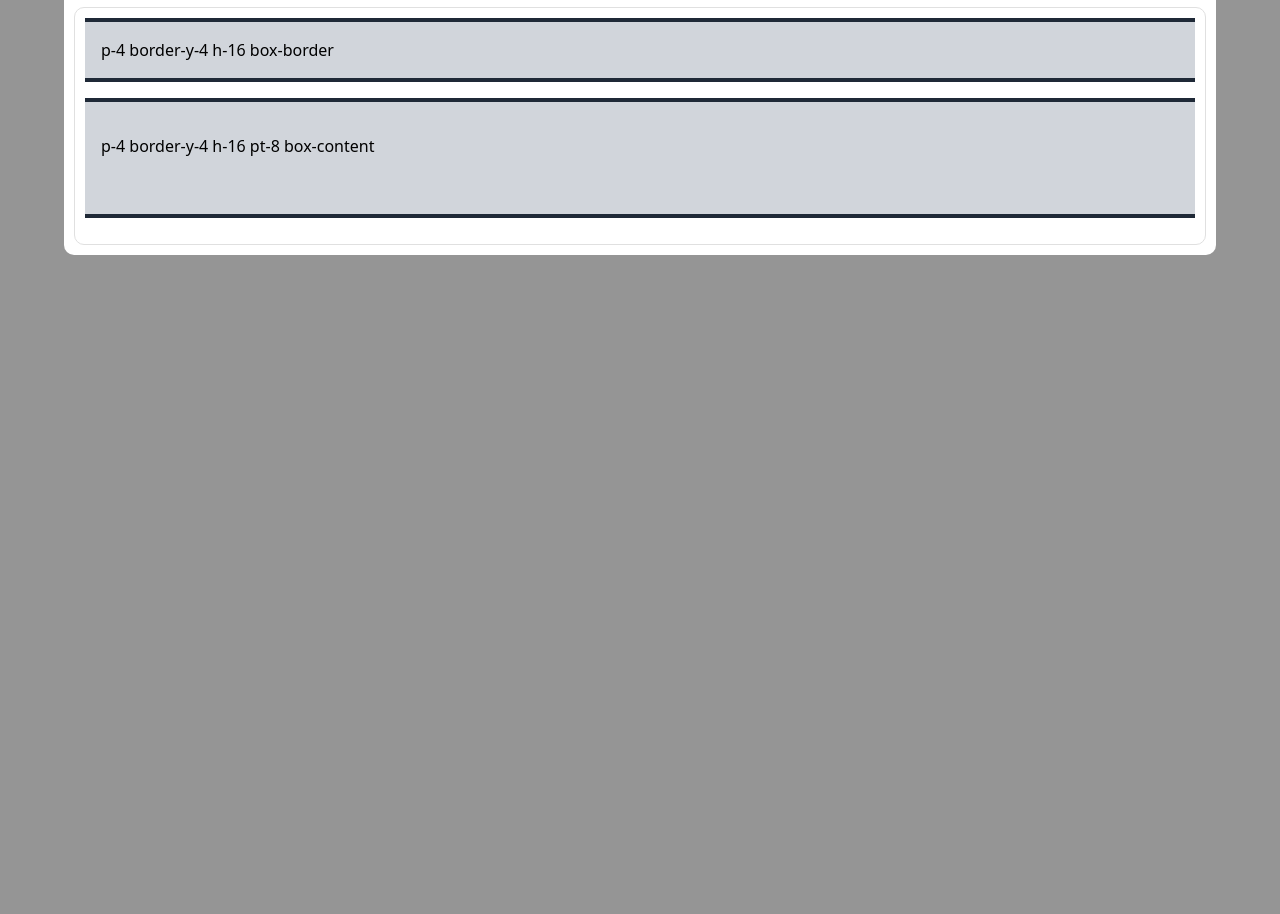
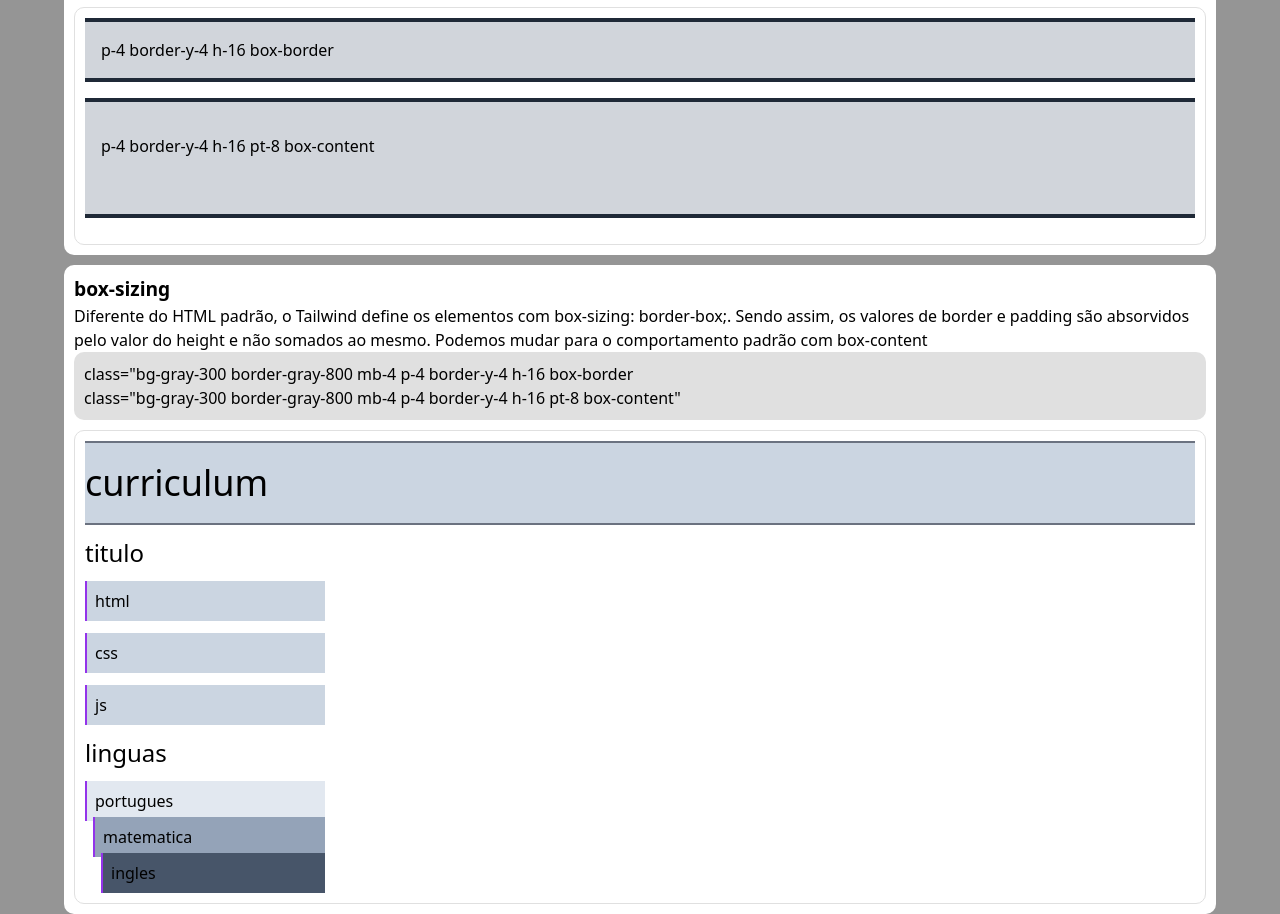
Before and after one commit to felipemendesvidal/TAILWIND-CSS-, a website: page src/index.html in a window 1280 px wide. Shown: the part 2454-3368 px from the top of the page. Before the commit the page ends 2709 px from the top, so only its background shows below. Drawn offline with Linux system fonts and the light colour scheme.

Commit message:
20-12-2024

```diff
--- a/src/index.html
+++ b/src/index.html
@@ -206,5 +206,55 @@
       </div>
     </div>
     <!-- fim container -->
+
+    <!-- inicio container -->
+    <div class="f-container">
+      <div class="f-content">
+        <h2>box-sizing</h2>
+        <p>
+          Diferente do HTML padrão, o Tailwind define os elementos com
+          box-sizing: border-box;. Sendo assim, os valores de border e padding
+          são absorvidos pelo valor do height e não somados ao mesmo. Podemos
+          mudar para o comportamento padrão com box-content
+        </p>
+
+        <p class="f-code">
+          class="bg-gray-300 border-gray-800 mb-4 p-4 border-y-4 h-16 box-border
+          <br />class="bg-gray-300 border-gray-800 mb-4 p-4 border-y-4 h-16 pt-8
+          box-content"
+        </p>
+      </div>
+
+      <div class="f-exemple">
+        <!--  -->
+        <div class="border-y-2 border-gray-500 py-5 bg-slate-300">
+          <h1 class="text-4xl">curriculum</h1>
+        </div>
+
+        <div class="w-60">
+          <h2 class="text-2xl my-3">titulo</h2>
+          <ul>
+            <li class="border-l-2 border-purple-600 p-2 bg-slate-300">html</li>
+            <li class="border-l-2 border-purple-600 p-2 bg-slate-300 my-3">
+              css
+            </li>
+            <li class="border-l-2 border-purple-600 p-2 bg-slate-300">js</li>
+          </ul>
+
+          <div class="w-60">
+            <h2 class="text-2xl my-3">linguas</h2>
+            <ul>
+              <li class="border-l-2 border-purple-600 p-2 bg-slate-200">portugues</li>
+              <li class="border-l-2 border-purple-600 p-2 bg-slate-400 ml-2 -mt-1">
+                matematica
+              </li>
+              <li class="border-l-2 border-purple-600 p-2 bg-slate-600 ml-4 -mt-1">ingles</li>
+            </ul>
+        </div>
+
+        <!--  -->
+      </div>
+    </div>
+    <!-- fim container -->
   </body>
 </html>
```
Also changed, not shown: src/output.css.
